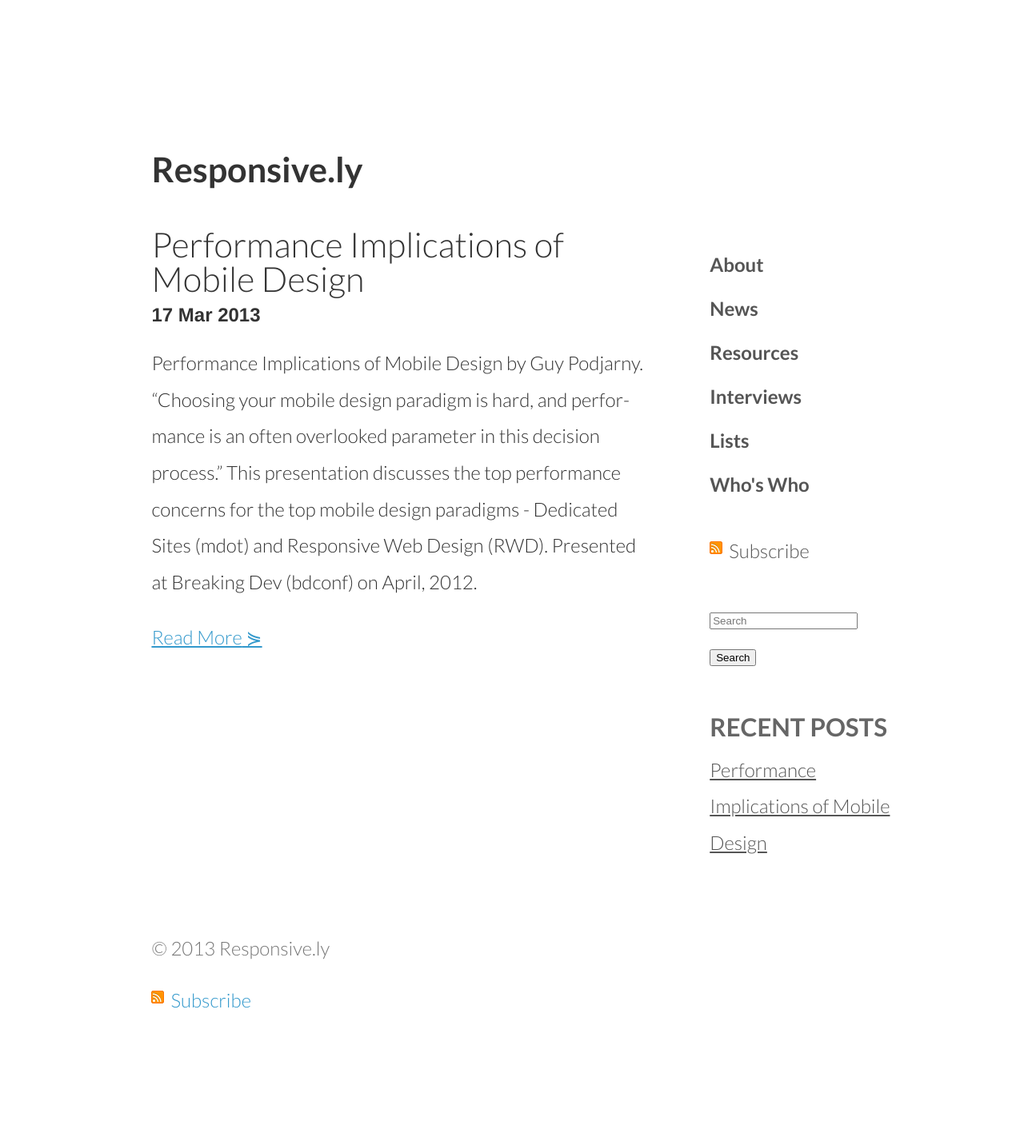
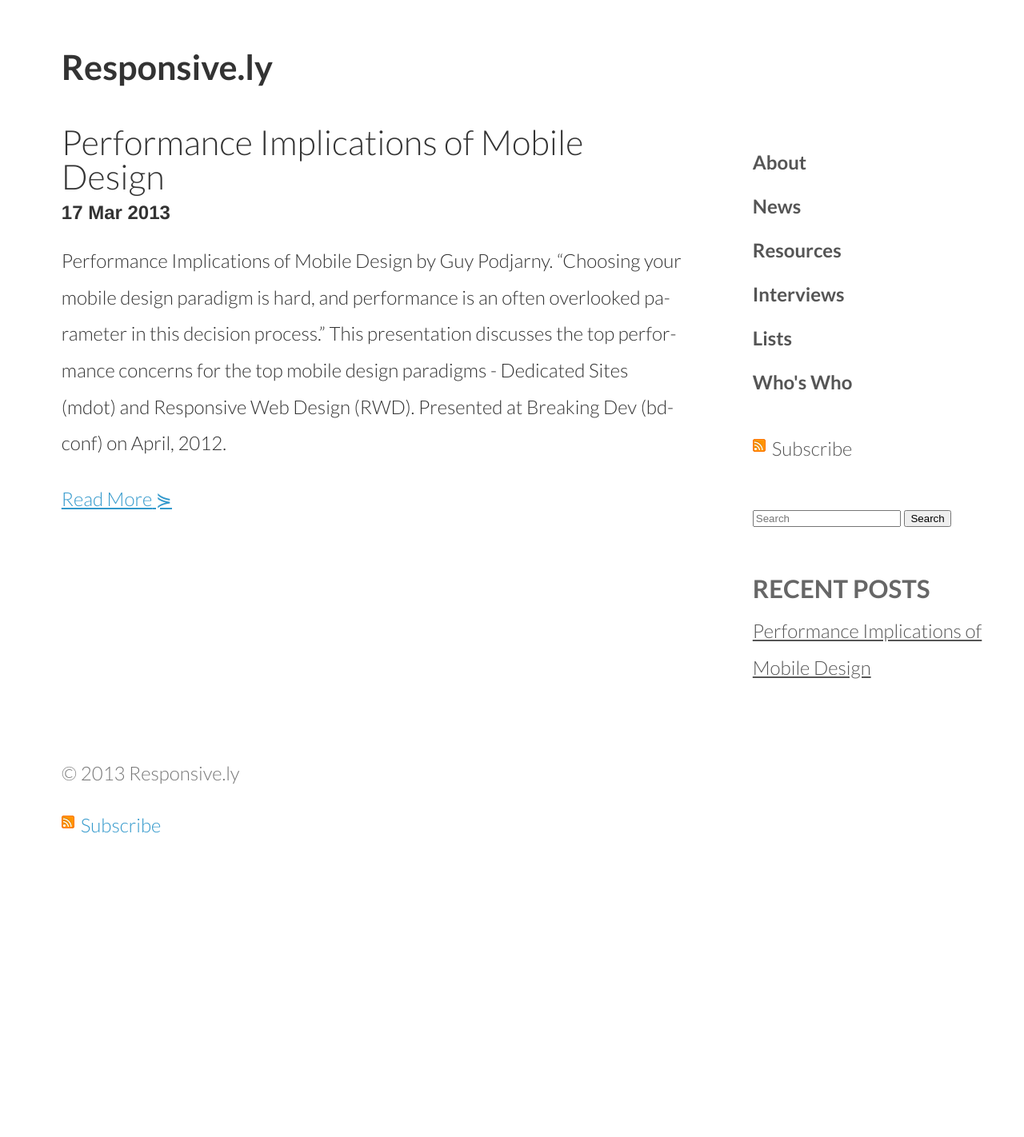
Before and after one commit to thedougco/responsive.ly, a Jekyll site: the page built from index.html, in a window 1280 px wide. Shown: the whole page at 80% size. Built offline with Jekyll 4.4.1, drawn with Linux system fonts in a browser that asks for light colours; nearby versions of some CDN libraries; Markdown is read by kramdown in place of the engine named in the settings; the list of posts is cut into pages by our own code; after the commit the page ends 1120 px from its top, so only the background shows below that.

Commit message:
css edits

```diff
--- a/css/site.css
+++ b/css/site.css
@@ -35,7 +35,7 @@
        -o-hyphens:auto;
           hyphens:auto;
 }
-body {width:100%; margin:0;margin-left:auto; margin-right:auto; padding:10%; color:#333; font:1.5em/1.9em Lato, "Helvetica Neue", Helvetica, Arial, Verdana, sans-serif; background:#fff;}
+body {width:100%; margin:0;margin-left:auto; margin-right:auto; padding:0; color:#333; font:1.5em/1.9em Lato, "Helvetica Neue", Helvetica, Arial, Verdana, sans-serif; background:#fff;}
 article, aside, details, figcaption, figure, footer, header, hgroup, nav, section, summary {display:block;}
 audio, canvas, video {display:inline-block; *display:inline; *zoom:1;}
 audio:not([controls]) {display:none;}
```
